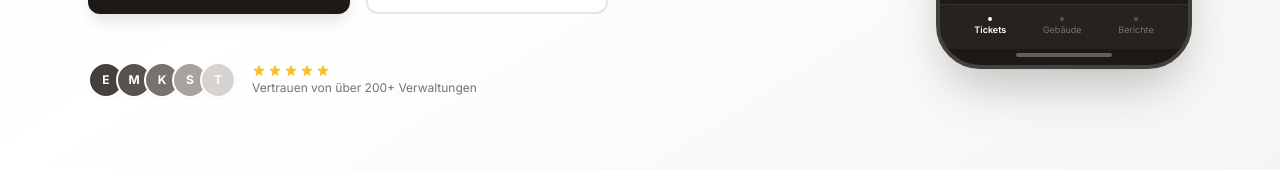
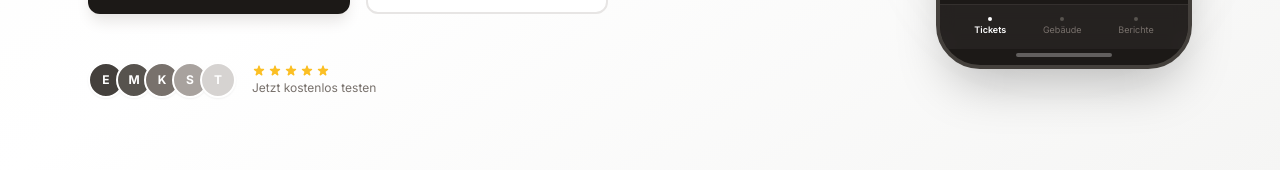
Before and after one commit to enricodela-oss/immofix-landing, a Next.js app: page / in a window 1280 px wide. Shown: the part 625-795 px from the top of the page. Built offline with nearby package versions, Linux system fonts and the light colour scheme.

Commit message:
fix: remove false social proof claims

```diff
--- a/app/page.tsx
+++ b/app/page.tsx
@@ -400,7 +400,7 @@ export default function Home() {
                       </svg>
                     ))}
                   </div>
-                  <p className="text-stone-500 text-xs">Vertrauen von über 200+ Verwaltungen</p>
+                  <p className="text-stone-500 text-xs">Jetzt kostenlos testen</p>
                 </div>
               </div>
             </div>
@@ -751,7 +751,7 @@ export default function Home() {
             Kostenlos 14 Tage testen — keine Kreditkarte nötig.
           </p>
           <p className="text-stone-500 text-base mb-10">
-            Über 200 Hausverwaltungen nutzen Immofix bereits täglich.
+            Starten Sie heute noch — kostenlos und ohne Kreditkarte.
             Werden Sie Teil der digitalen Zukunft.
           </p>
 
```
